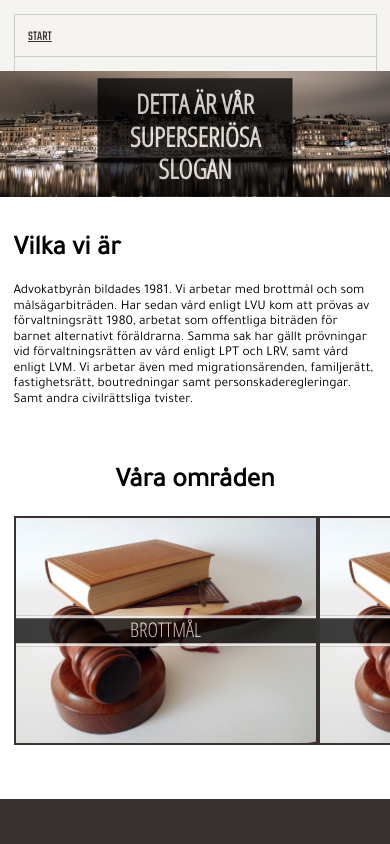
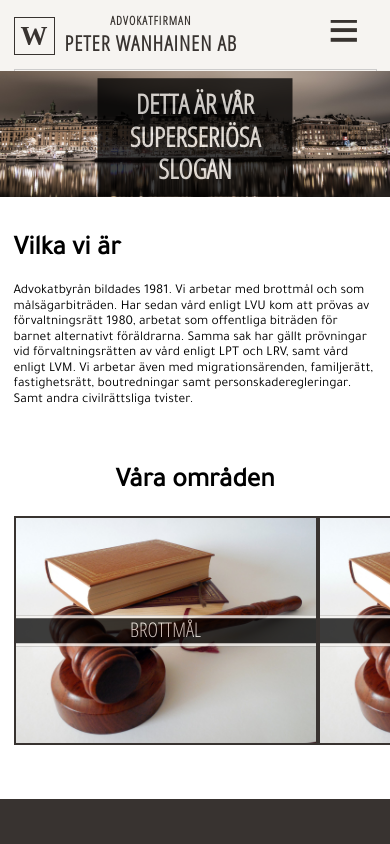
Before and after one commit to Henkenator/wanhainen2, an Angular app: page / in a window 390 px wide. Both pictures are taken after a click on the button "toggle menu". Shown: the top 844 px of the page. Built offline with nearby package versions, Linux system fonts and the light colour scheme; a web font is replaced by a local one.

Commit message:
menu stuff

```diff
--- a/src/app/app.module.ts
+++ b/src/app/app.module.ts
@@ -42,7 +42,9 @@
     BrowserModule,
     RouterModule.forRoot(
       appRoutes,
-      { enableTracing: true }, // <-- debugging purposes only
+      {
+        scrollPositionRestoration: 'enabled',
+        enableTracing: true }, // <-- debugging purposes only
     ),
     PracticeAreasModule
   ],
--- a/src/app/components/header/header.component.css
+++ b/src/app/components/header/header.component.css
@@ -135,17 +135,18 @@
 
 .menu-toggle {
   position: absolute;
-  /*top: -1.3em;*/
+  top: 6px;
   right: 0.1em;
   border: 0;
   background-color: transparent;
-  font-size: 3em;
+  font-size: 4em;
   width: 1em;
   height: 1em;
   line-height: 0.4;
   text-indent: 5em;
   white-space: nowrap;
   overflow: hidden;
+  color: var(--dark-gray);
 }
 
 .menu-toggle::after {
@@ -160,6 +161,7 @@
 .menu-dropdown {
   display: none;
   position: absolute;
+  top: 55px;
   right: 0;
   left: 0;
   margin: 0;
@@ -169,7 +171,7 @@
   display: block;
 }
 
-@media (min-width: 35em) {
+@media (min-width: 700px) {
   .menu-toggle {
     display: none;
   }
--- a/src/app/components/header/header.component.html
+++ b/src/app/components/header/header.component.html
@@ -17,7 +17,7 @@
     </button>
     <div class="menu-dropdown">
       <ul class="nav-menu">
-        <li><a routerLink="" routerLinkActive="active" (click)="toggle()">Start</a></li>
+        <li><a routerLink="" routerLinkActive="active" (click)="toggle()" [routerLinkActiveOptions]="{exact: true}">Start</a></li>
         <li><a routerLink="rattsomraden" routerLinkActive="active" (click)="toggle()">Rättsområden</a></li>
         <li><a routerLink="om-oss" routerLinkActive="active" (click)="toggle()">Om oss</a></li>
         <li><a routerLink="kontakt" routerLinkActive="active" (click)="toggle()">Kontakt</a></li>
```
